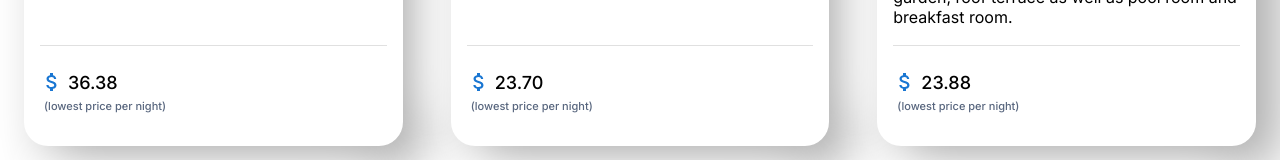
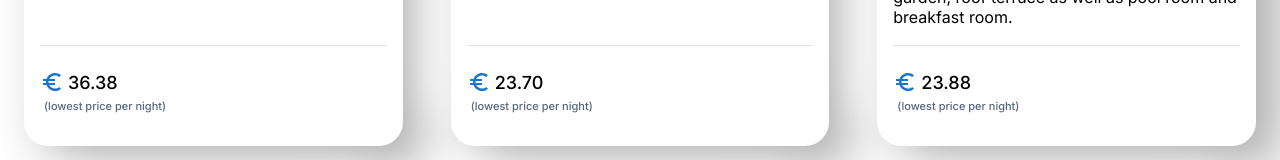
Before and after one commit to FeliipeAC/property-list, a React (Vite) app: page / in a window 1280 px wide. Shown: the part 565-725 px from the top of the page. Built offline with nearby package versions, Linux system fonts and the light colour scheme.

Commit message:
euro icone

```diff
--- a/src/components/PropertyCard/PropertyCard.tsx
+++ b/src/components/PropertyCard/PropertyCard.tsx
@@ -1,6 +1,6 @@
 import { Component, ReactNode } from "react";
 import "./PropertyCard.css";
-import { Star, AttachMoney } from "@mui/icons-material";
+import { Star, AttachMoney, EuroSymbol } from "@mui/icons-material";
 import Divider from "@mui/material/Divider";
 
 export class PropertyCard extends Component<any> {
@@ -50,7 +50,7 @@ export class PropertyCard extends Component<any> {
           >
             <div className="lowest-price-per-night">
               <div>
-                <AttachMoney color="primary"></AttachMoney>
+                <EuroSymbol color="primary"></EuroSymbol>
                 <span>
                   {(
                     this.props.item.lowestPricePerNight.value / this.euroValue
```
